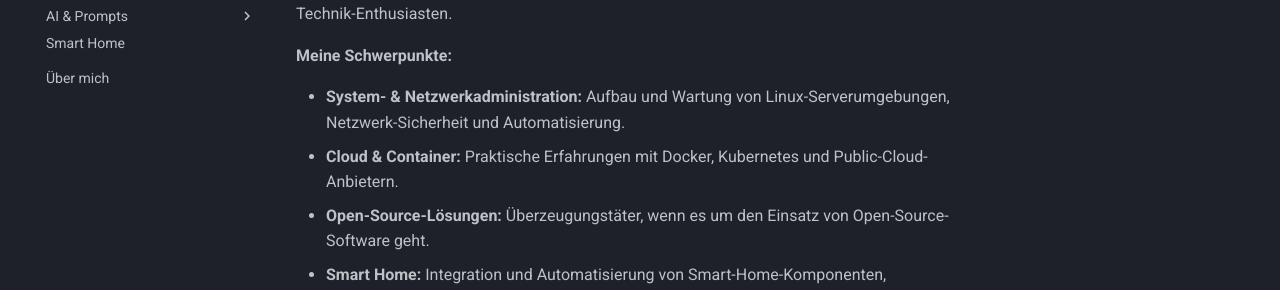
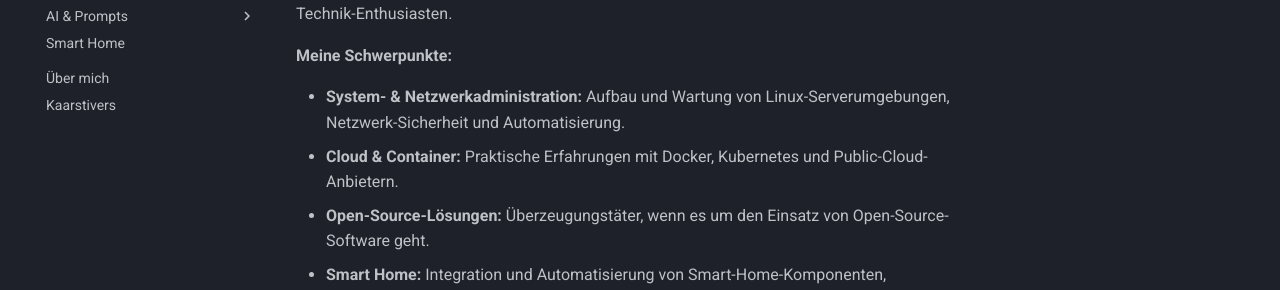
Before and after one commit to rombey86/mkdocs, an MkDocs documentation site: the page built from docs/index.md, in a window 1280 px wide. Shown: the part 364-654 px from the top of the page. Built offline with MkDocs 1.6.1 and Material for MkDocs 9.7.7, drawn with Linux system fonts in a browser that asks for light colours; comment, search, counter and statistics services are not loaded.

Commit message:
Add Kaarstivers section to mkdocs configuration

```diff
--- a/mkdocs.yml
+++ b/mkdocs.yml
@@ -107,6 +107,7 @@ nav:
       - Smart Home:
           - Übersicht: smarthome/index.md
   - Über mich: about.md
+  - Kaarstivers: container/Kaarstivers.md
 extra:
   social:
     - icon: fontawesome/brands/github
```
